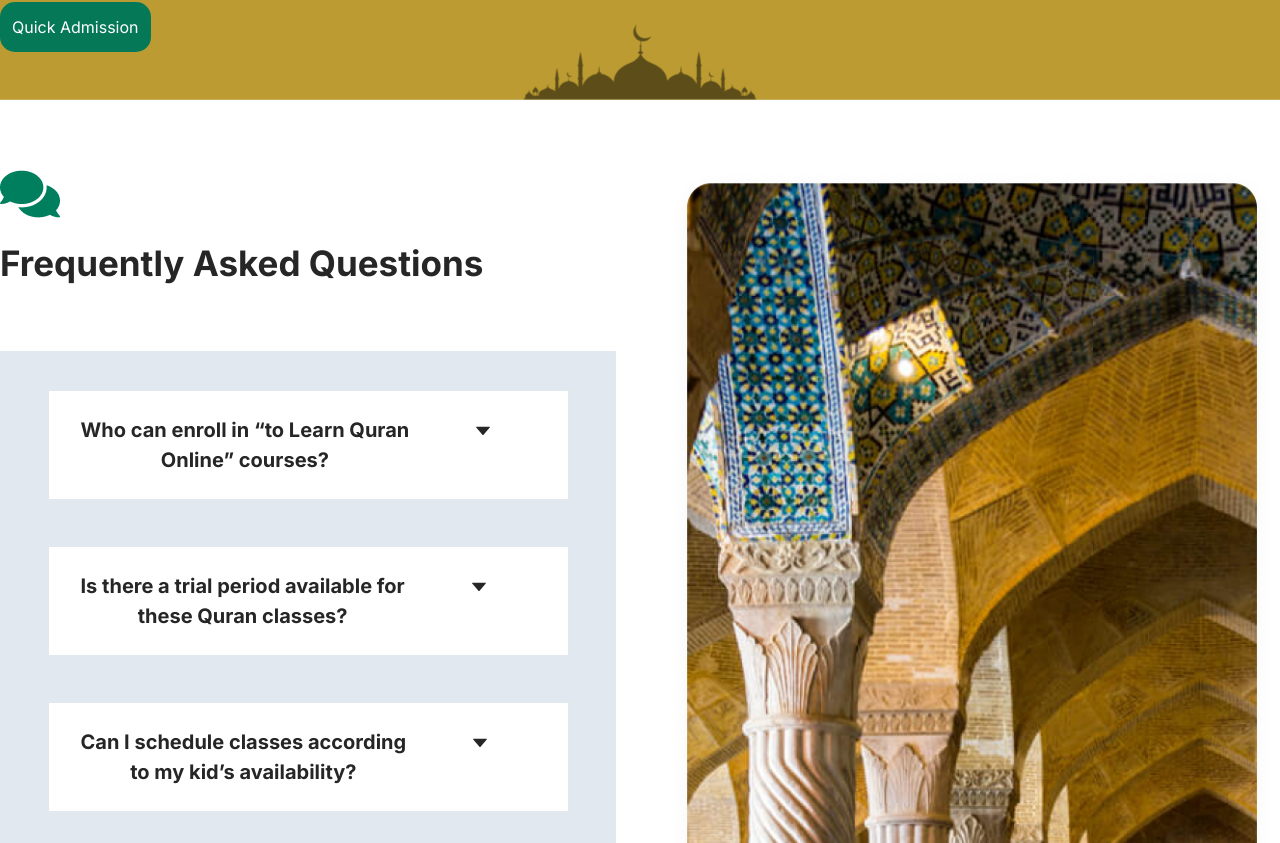
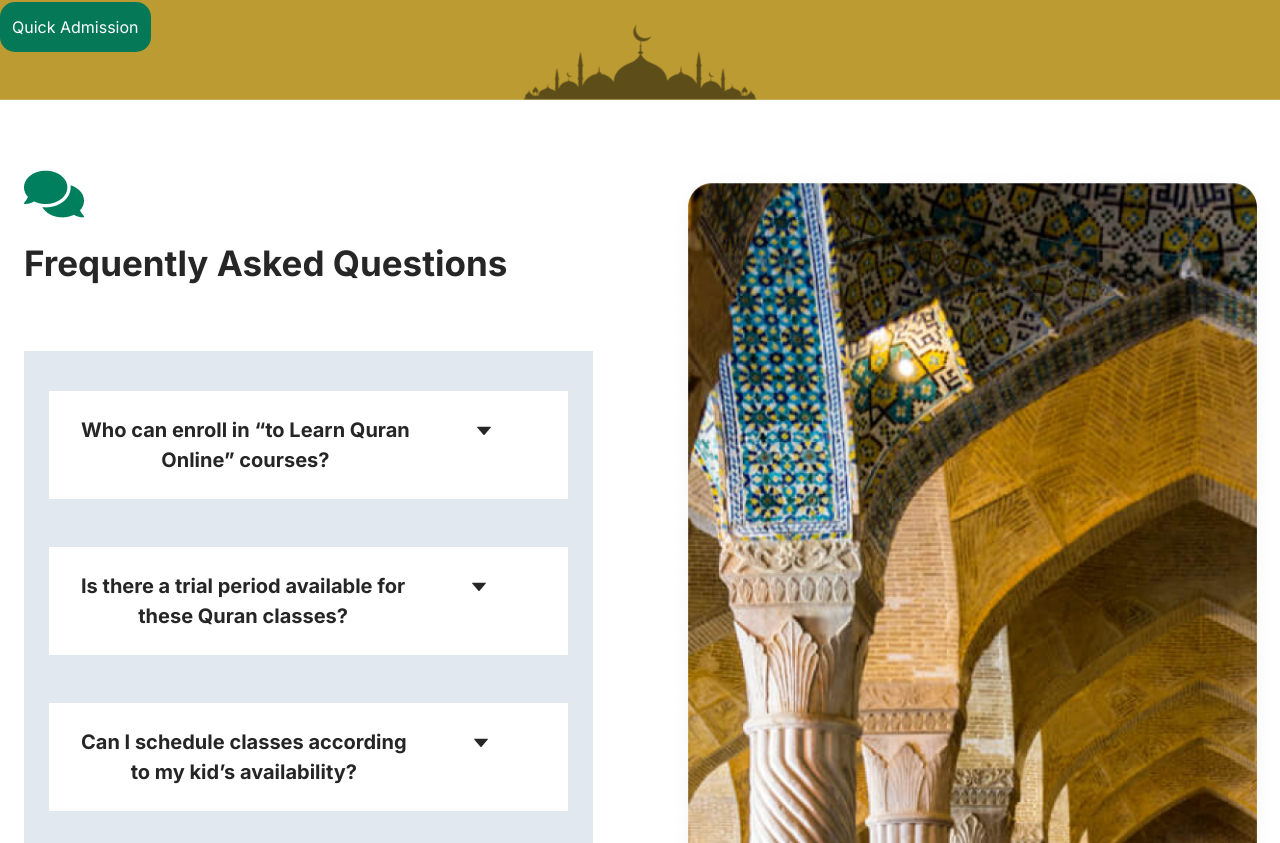
Before and after one commit to ShoaibAKHTER0010/new-quran-website, a Next.js app: page / in a window 1280 px wide. Shown: the part 8237-9080 px from the top of the page. Built offline with nearby package versions, Linux system fonts and the light colour scheme.

Commit message:
last commit

```diff
--- a/components/questions.tsx
+++ b/components/questions.tsx
@@ -19,11 +19,11 @@ const Questions = () => {
             {/* main div */}
             <div className='flex gap-12 '>
                 {/* first-div */}
-                <div className=' w-full md:w-full lg:w-1/2 flex flex-col gap-12'>
+                <div className=' w-full md:w-full lg:w-1/2 flex flex-col gap-12 px-6'>
                  {/* child-1 */}
                  <div>
                     <img src="./images/msg.png" alt="logo" />
-                    <h2 className="text-neutral-800 text-[35px] font-bold font-['Roboto Slab'] leading-[45.50px] py-4">Frequently Asked Questions</h2>
+                    <h2 className="text-neutral-800 text-[32px] md:text-[35px] font-bold font-['Roboto Slab'] leading-[40px] md:leading-[45.50px] py-4">Frequently Asked Questions</h2>
                      </div>
 
                      {/* second-child */}
```
